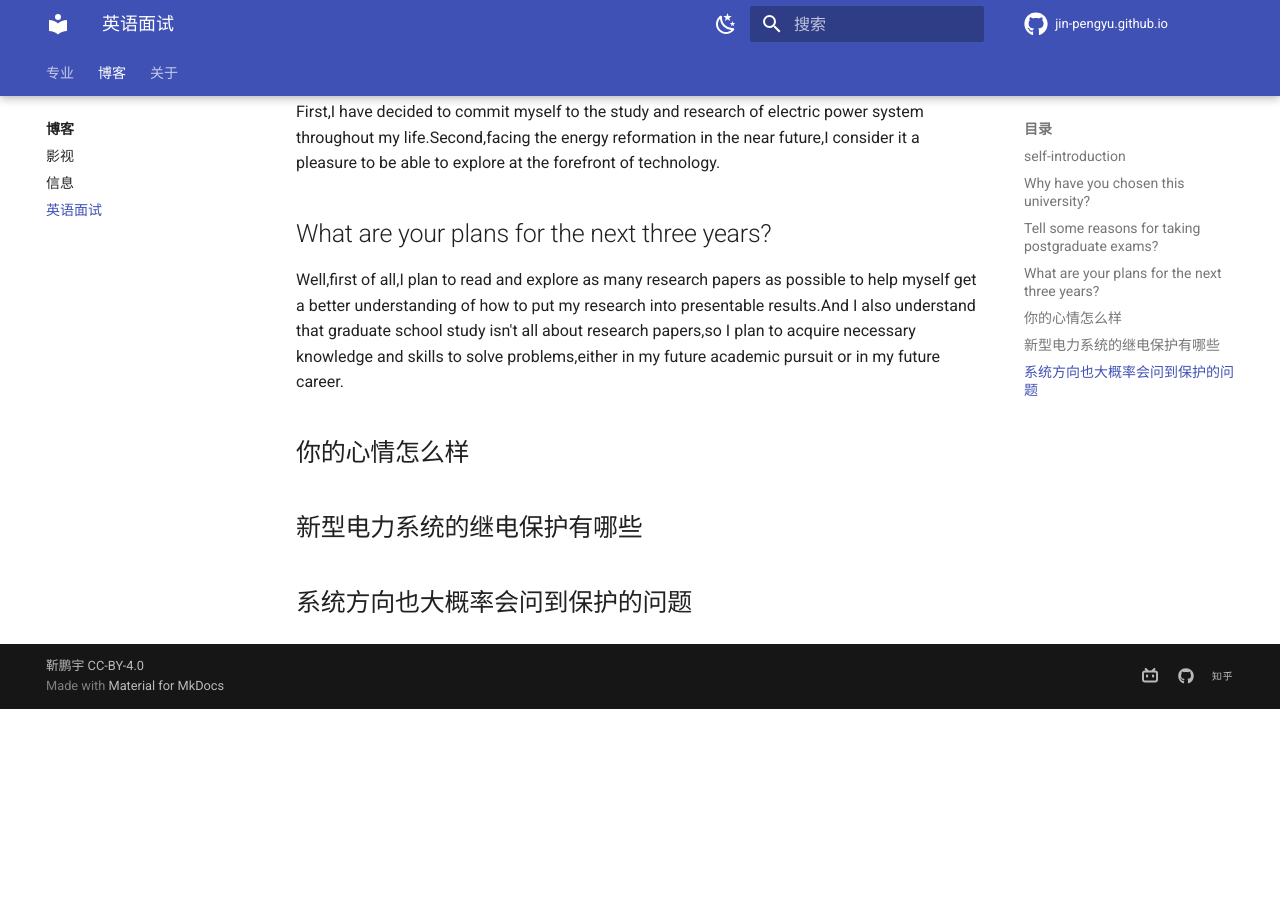
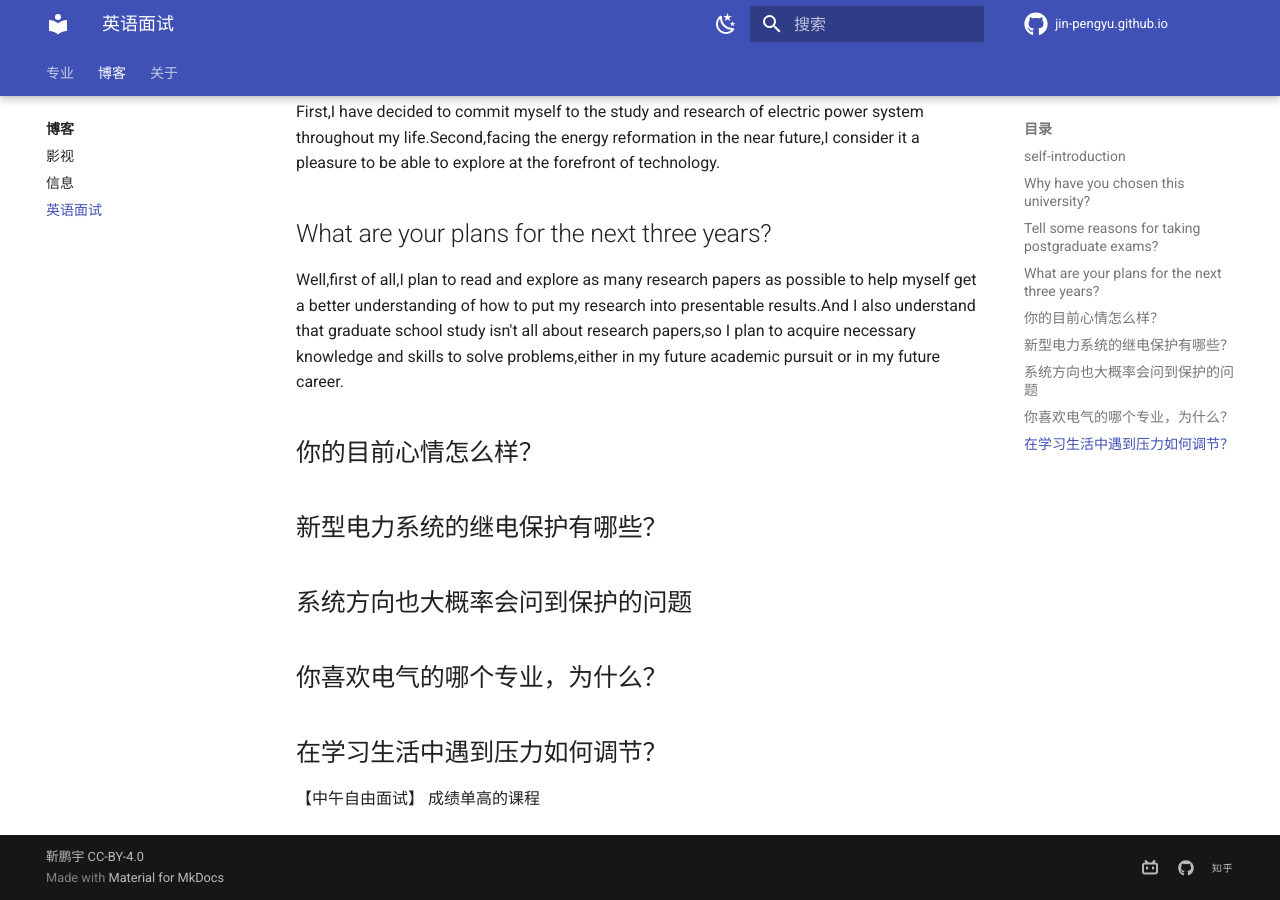
Before and after one commit to Pengyu-Jin/Pengyu-Jin.github.io, an MkDocs documentation site: the page built from docs/blog/English-interview.md, in a window 1280 px wide and 900 px high, scrolled down 675 px. Built offline with MkDocs 1.6.1 and Material for MkDocs 9.7.7, drawn with Linux system fonts in a browser that asks for light colours; before the commit the page ends 1384 px from its top, so only the background shows below that; some of the changed lines change nothing that is shown.

Commit message:
change style95

```diff
--- a/docs/blog/English-interview.md
+++ b/docs/blog/English-interview.md
@@ -15,6 +15,11 @@ First,I have decided to commit myself to the study and research of electric powe
 ## What are your plans for the next three years?
 Well,first of all,I plan to read and explore as many research papers as possible to help myself get a better understanding of how to put my research into presentable results.And I also understand that graduate school study isn't all about research papers,so I plan to acquire necessary knowledge and skills to solve problems,either in my future academic pursuit or in my future career.
 
-## 你的心情怎么样
-## 新型电力系统的继电保护有哪些
+## 你的目前心情怎么样？
+## 新型电力系统的继电保护有哪些？
 ## 系统方向也大概率会问到保护的问题
+## 你喜欢电气的哪个专业，为什么？
+## 在学习生活中遇到压力如何调节？
+
+【中午自由面试】
+成绩单高的课程
--- a/docs/major/Power System Analysis/chapter2.md
+++ b/docs/major/Power System Analysis/chapter2.md
@@ -168,11 +168,49 @@
 - 变压器的电导和电纳是描述空载损耗的参数，空载损耗仅同电压有关
 - 电力系统中的变压器，其机端电压大多在额定值附近
 - 于是，在稳态分析中可以认为励磁功率近似恒定不变
+- S即为额定电压下的励磁功率，相当于把励磁电抗当作运算负荷
 
 ![](https://image-bed-1316693164.cos.ap-shanghai.myqcloud.com/6624BD2N8HO52_T1VMV%7B6.png)
 
 【注】；这个变压器模型依然存在问题，由于变比的存在，等值电路里依然存在理想变压器，有**磁耦合**，计算困难（特别是对于实际的复杂电力系统）
 
 ## 变压器的$\pi$型等值电路
+==Q：如何消除变压器模型中的理想变压器，把等值电路变成一个纯电路？==
+
+- 等值的本质是对外等效，即二端口特性的等效
+- 列出原始方程，对其进行变换，得到等效方程
+
+![](https://image-bed-1316693164.cos.ap-shanghai.myqcloud.com/1%5DM%607LWYV%5B~ZB%5B4~2%5DE2L.png)
+
+![](https://image-bed-1316693164.cos.ap-shanghai.myqcloud.com/3RZ5M$@%7B%5B9XTF4AD35J34TK.png)
+
+==Q：变压器的型等值电路具有哪些特点？==
+
+- **去掉了磁耦合，适合计算机计算**：由此求出两侧的电气量即是两侧电压等级下的数值，无须再归算。对于复杂电力系统最为合适。
+- 三阻抗是**数学等值**，没有任何物理含义。
+- 三阻抗均与**变比K**有关。
+- 两并联阻抗**符号相反**，负号出现在电压等级**高侧**（因为按照K:1，K>1，故$Z_1=\frac{Z_T}{1-K}<0$）
+- **三阻抗的和为零**，构成谐振三角形
+
+==Q：三绕组变压器的$\pi$型等值电路是怎样？==
+
+- 采用2组双绕组变压器的$\pi$型等值电路
+- $K_{12}=\frac{U_{t1}}{U_{t2}}$  $K_{13}=\frac{U_{t1}}{U_{t3}}$
+
+![](https://image-bed-1316693164.cos.ap-shanghai.myqcloud.com/20230227145251.png)
+
+
 
 ## 电力系统负荷的基本概念及模型
+==Q：什么是电力系统的负荷？供电负荷？发电负荷？==
+
+- 电力用户的用电设备所消耗的电功率总和称为负荷，也称为**综合用电负荷**，是一种把不同地区和不同性质用户加起来的综合。
+- **供电负荷**是综合用电负荷+电网功率损耗，即电厂供给电网的功率
+- **发电负荷**是供电负荷+厂用电功率
+
+【注】notes：
+
+1. 负荷指电功率，包括有功和无功。
+2. 负荷的性质由其用电设备决定，包括感应电机、同步电机、电热、整流装置等。不同行业的负荷情况不同。
+
+==Q：什么是负荷曲线==
```
